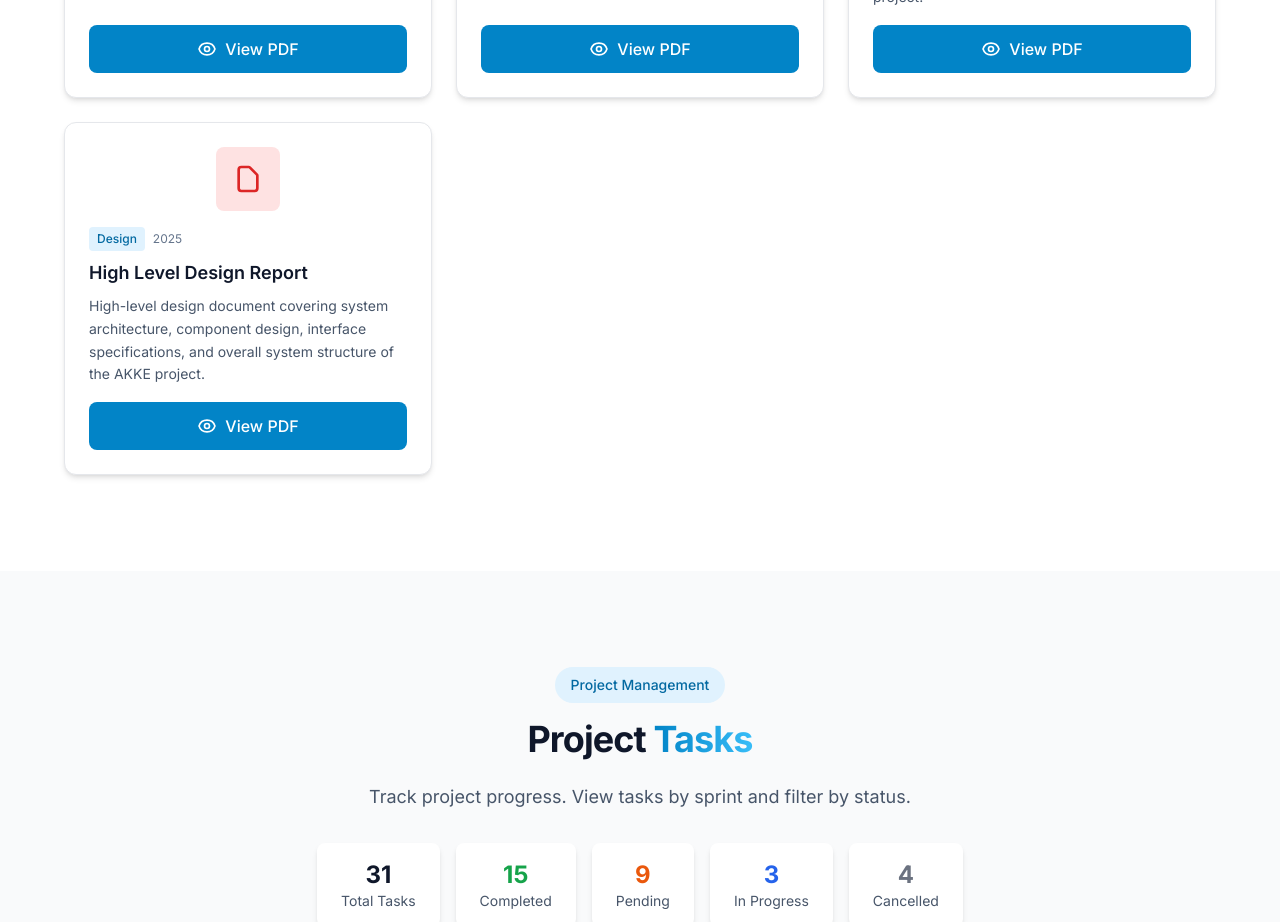
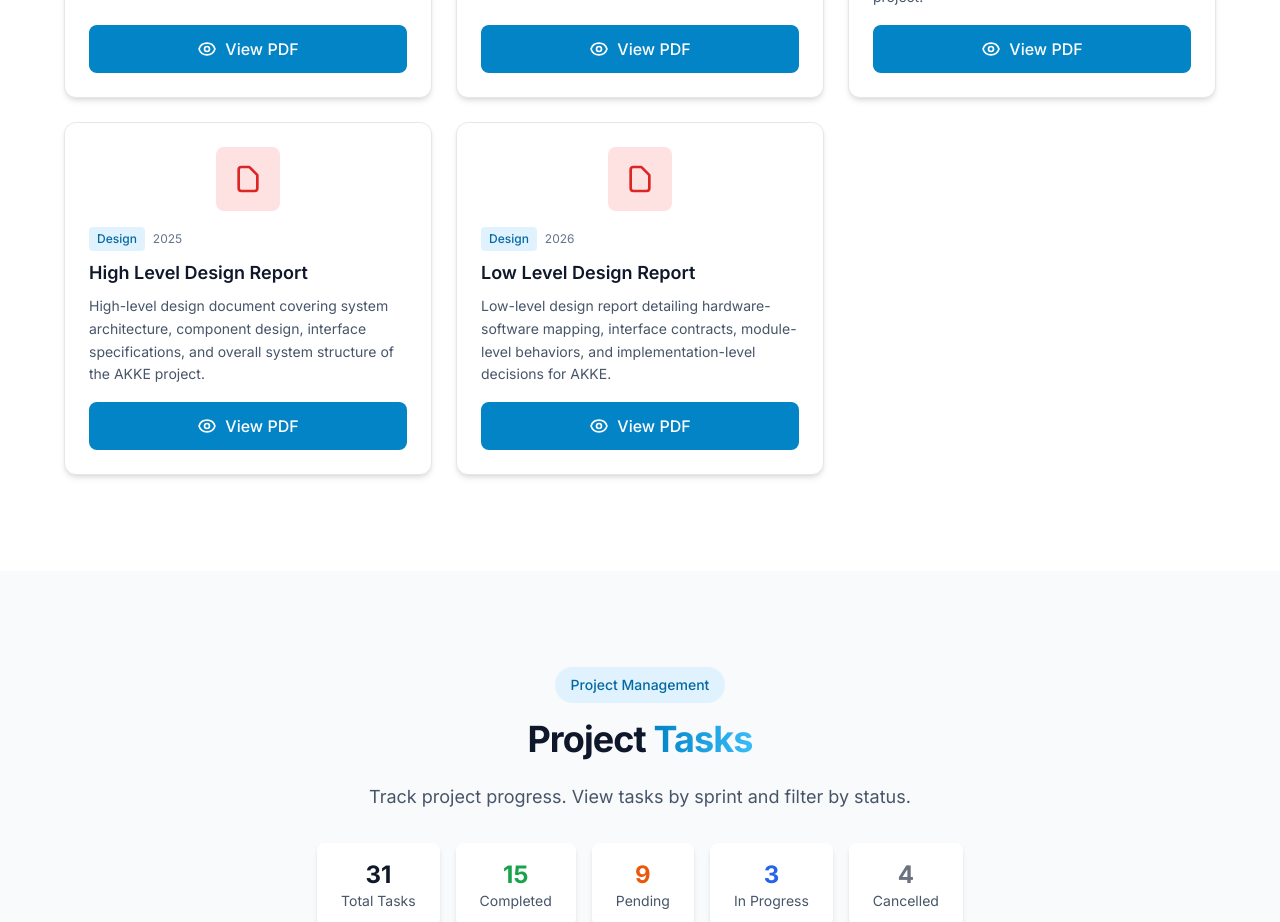
Before and after one commit to ILTER-AKKE/website, a React (Vite) app: page / in a window 1280 px wide. Shown: the part 7300-8222 px from the top of the page. Built offline with nearby package versions, Linux system fonts and the light colour scheme.

Commit message:
Add CMPE492 low-level design report.
Publish the new PDF in public assets and list it in the Reports section so it can be opened from the website.

```diff
--- a/src/sections/ReportsSection.jsx
+++ b/src/sections/ReportsSection.jsx
@@ -36,6 +36,14 @@ const ReportsSection = () => {
       description: 'High-level design document covering system architecture, component design, interface specifications, and overall system structure of the AKKE project.',
       fileName: 'CMPE491_AKKE_High_Level_Design_Report.pdf',
       date: '2025',
+      type: 'Design'
+    },
+    {
+      id: 5,
+      title: 'Low Level Design Report',
+      description: 'Low-level design report detailing hardware-software mapping, interface contracts, module-level behaviors, and implementation-level decisions for AKKE.',
+      fileName: 'CMPE492_AKKE_Low_Level_Design_Report.pdf',
+      date: '2026',
       type: 'Design'
     }
   ]
```
Also changed, not shown: 1 other file (tests, documents, lock files or other folders).
